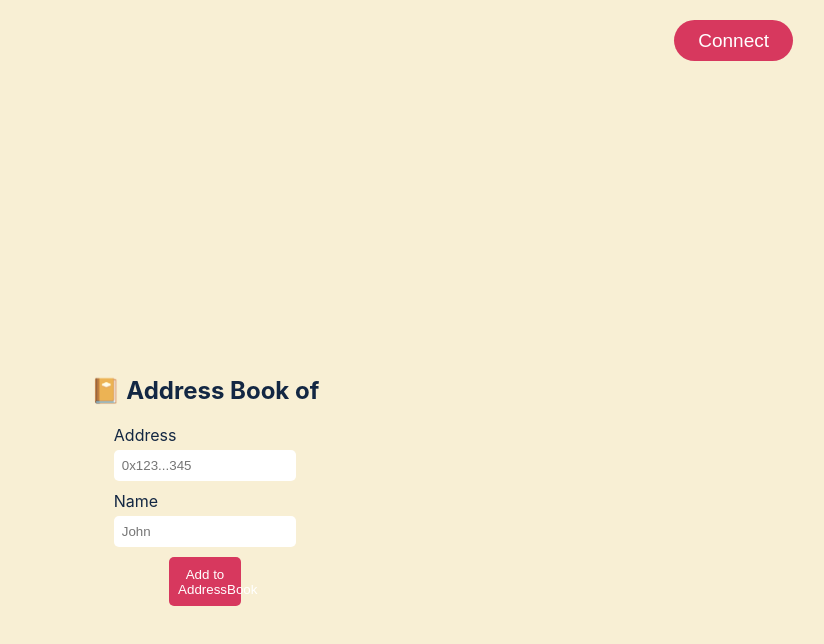
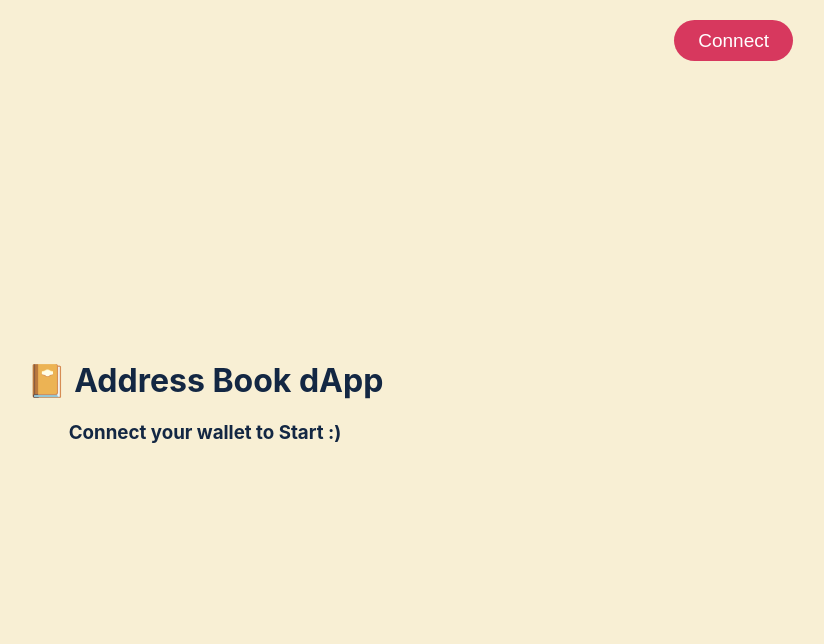
Before and after one commit to BramMathijssen/address-book, a Next.js app in the folder address-book/addressbook-frontend/: page / in a window 1280 px wide. Shown: the top 644 px of the page, without its empty margins (435-1259 px from the left). Built offline with nearby package versions, Linux system fonts and the light colour scheme.

Commit message:
added some styling for the landing page

```diff
--- a/address-book/addressbook-frontend/pages/index.js
+++ b/address-book/addressbook-frontend/pages/index.js
@@ -18,8 +18,15 @@ export default function Home() {
       </Head>
       <ConnectWallet />
       <main className={styles.main}>
-        <h2>📔 Address Book of {ethersCtx.userAddress}</h2>
-        <AddAddress />
+        {ethersCtx.contract ? (
+          <h2>📔 Address Book of {ethersCtx.userAddress}</h2>
+        ) : (
+          <div className={styles.intro}>
+            <h1>📔 Address Book dApp </h1>
+            <h3>Connect your wallet to Start :)</h3>
+          </div>
+        )}
+        {ethersCtx.contract ? <AddAddress /> : null}
         {ethersCtx.contract ? <AddressBook /> : null}
       </main>
     </div>
--- a/address-book/addressbook-frontend/styles/Home.module.css
+++ b/address-book/addressbook-frontend/styles/Home.module.css
@@ -3,13 +3,17 @@
 }
 
 .main {
-  min-height: 100vh;
+  min-height: 80vh;
   padding: 4rem 0;
   flex: 1;
   display: flex;
   flex-direction: column;
   justify-content: center;
   align-items: center;
+}
+
+.intro{
+  text-align: center;
 }
 
 .footer {
```
